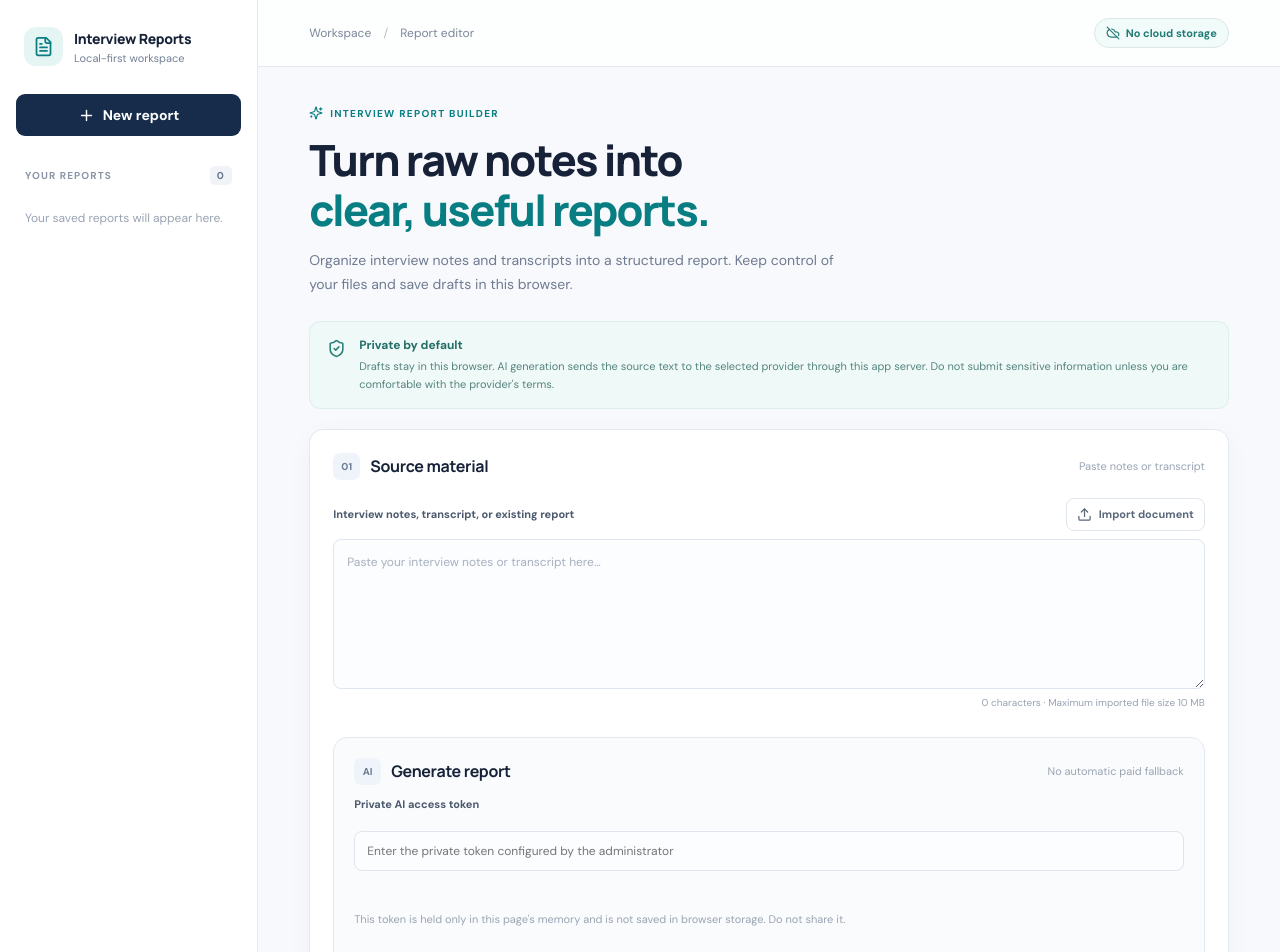
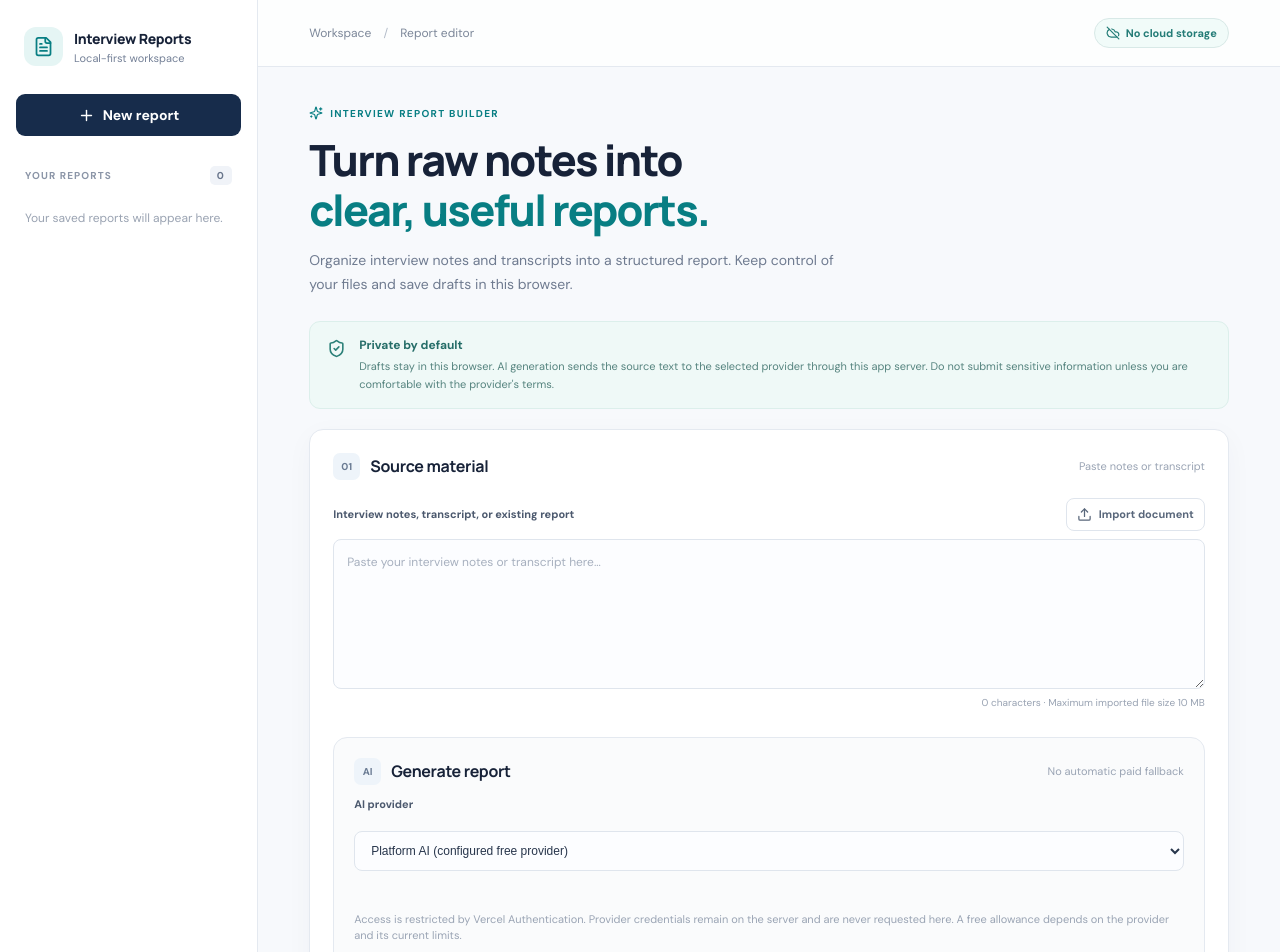
Before and after one commit to malingib/interview-reports, a Next.js app: page / in a window 1280 px wide. Shown: the top 952 px of the page. Built offline with nearby package versions, Linux system fonts and the light colour scheme.

Commit message:
Remove manual AI access token prompt

```diff
--- a/app/page.tsx
+++ b/app/page.tsx
@@ -23,7 +23,6 @@ export default function Home() {
   const [importError, setImportError] = useState('');
   const [provider, setProvider] = useState<'platform' | 'gemini' | 'openai' | 'groq'>('platform');
   const [generating, setGenerating] = useState(false);
-  const [aiAccessToken, setAiAccessToken] = useState('');
   const fileInput = useRef<HTMLInputElement>(null);
 
   async function refresh() {
@@ -98,7 +97,7 @@ export default function Home() {
     try {
       const response = await fetch('/api/generate', {
         method: 'POST',
-        headers: { 'Content-Type': 'application/json', Authorization: 'Bearer ' + aiAccessToken },
+        headers: { 'Content-Type': 'application/json' },
         body: JSON.stringify({ provider, sourceText, title, currentReport: reportText, task: 'generate' })
       });
       const data = await response.json();
@@ -165,9 +164,6 @@ export default function Home() {
 
             <div className="ai-controls">
               <div className="card-heading"><div><span className="step">AI</span><h2>Generate report</h2></div><span className="small-muted">No automatic paid fallback</span></div>
-              <label htmlFor="ai-access-token">Private AI access token</label>
-              <input id="ai-access-token" className="title-input" type="password" autoComplete="off" value={aiAccessToken} onChange={event => setAiAccessToken(event.target.value)} placeholder="Enter the private token configured by the administrator" />
-              <p className="small-muted">This token is held only in this page&apos;s memory and is not saved in browser storage. Do not share it.</p>
               <label htmlFor="provider">AI provider</label>
               <select id="provider" className="title-input" value={provider} onChange={event => setProvider(event.target.value as typeof provider)}>
                 <option value="platform">Platform AI (configured free provider)</option>
@@ -175,7 +171,7 @@ export default function Home() {
                 <option value="openai">OpenAI API (not ChatGPT consumer sign-in)</option>
                 <option value="groq">Groq API</option>
               </select>
-              <p className="small-muted">The deployment administrator must configure provider credentials and the private access token on the server. Your provider API key is never requested here. A free allowance depends on the provider and its current limits.</p>
+              <p className="small-muted">Access is restricted by Vercel Authentication. Provider credentials remain on the server and are never requested here. A free allowance depends on the provider and its current limits.</p>
               <button className="primary-button" disabled={generating || !sourceText.trim()} onClick={() => void generateReport()}><WandSparkles size={16} /> {generating ? 'Generating…' : 'Generate from source'}</button>
             </div>
 
```
